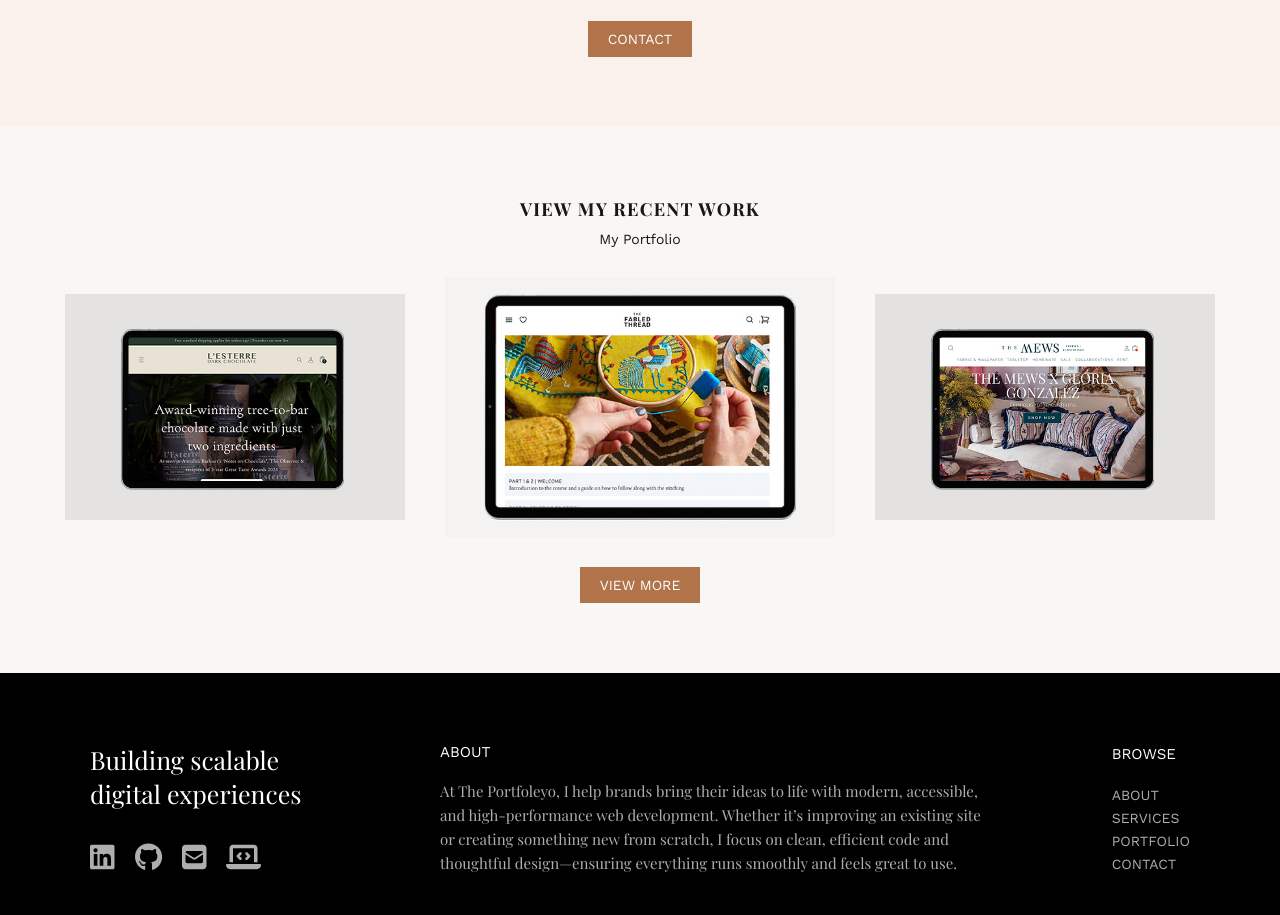
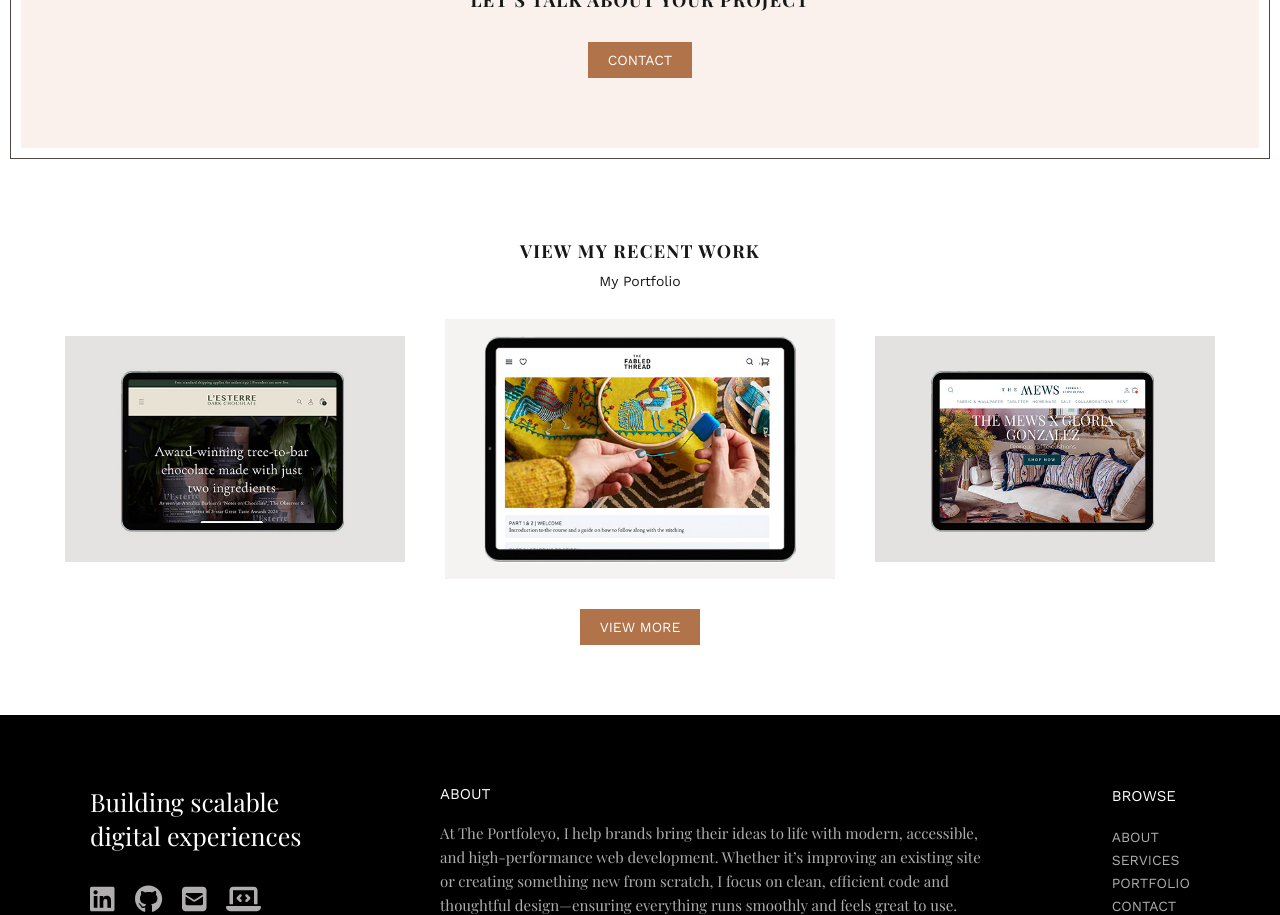
Before and after one commit to lindsayfoley/portfoleyo, a Next.js app: page / in a window 1280 px wide. Shown: the part 1280-2195 px from the top of the page. Built offline with nearby package versions, Linux system fonts and the light colour scheme; a web font is replaced by a local one.

Commit message:
using new hasBorder prop

```diff
--- a/src/constants/homepage/content.ts
+++ b/src/constants/homepage/content.ts
@@ -67,7 +67,7 @@ export const HOMEPAGE_CONTENT = {
     subtitle: "Work With Me",
     isTitleFirst: false,
     link: {
-      href: "/contact",
+      href: "/about#contact",
       cta: "Contact",
     },
     theme: colourTheme.highlight,
@@ -75,6 +75,7 @@ export const HOMEPAGE_CONTENT = {
   showcase: {
     title: "View my recent work",
     subtitle: "My Portfolio",
+    theme: colourTheme.muted,
     images: [
       {
         imageSrc: "/lesterrechocolate-recent-work.jpg",
--- a/src/pages/index.tsx
+++ b/src/pages/index.tsx
@@ -38,6 +38,7 @@ export default function Home() {
           href={HOMEPAGE_CONTENT.banner.link.href}
           cta={HOMEPAGE_CONTENT.banner.link.cta}
           theme={HOMEPAGE_CONTENT.banner.theme}
+          hasBorder
         />
         <Showcase
           title={HOMEPAGE_CONTENT.showcase.title}
@@ -45,6 +46,7 @@ export default function Home() {
           images={HOMEPAGE_CONTENT.showcase.images}
           cta={HOMEPAGE_CONTENT.showcase.link.cta}
           href={HOMEPAGE_CONTENT.showcase.link.href}
+          theme={HOMEPAGE_CONTENT.showcase.theme}
         />
       </main>
     </>
```
